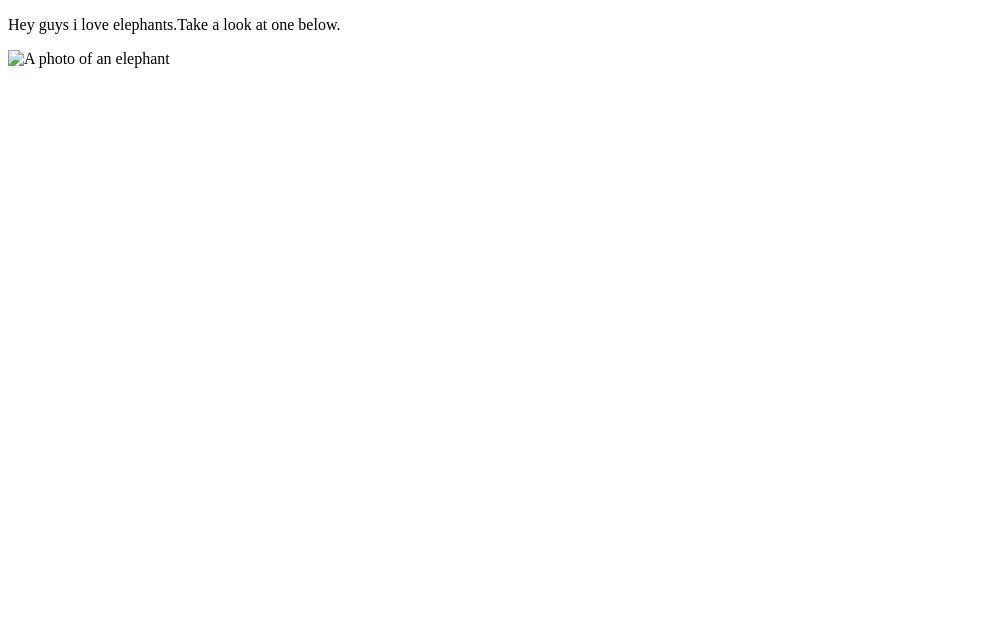
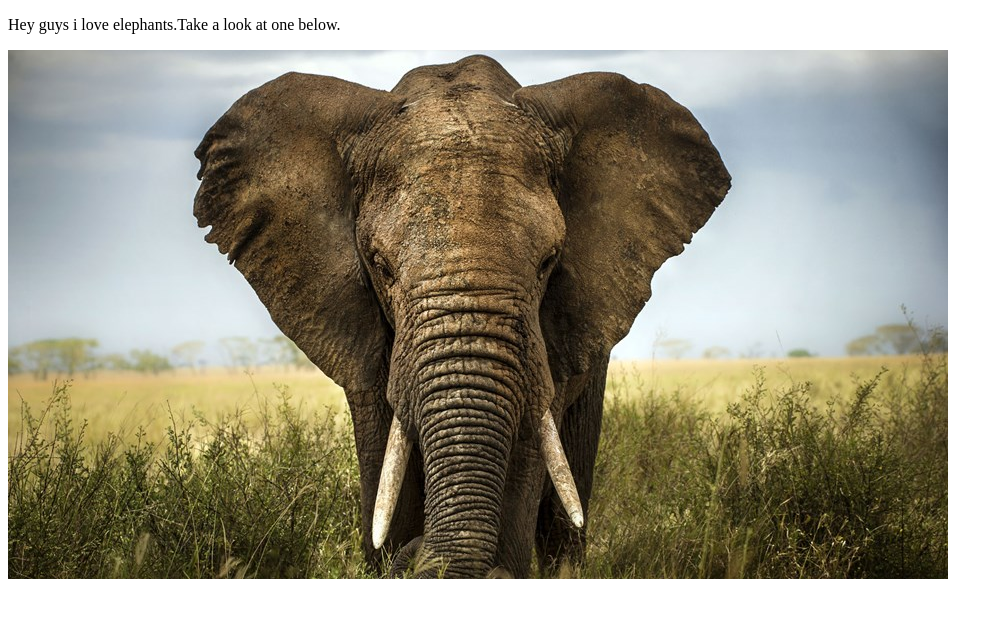
Before and after one commit to macc254/myfirstwebpage, a plain HTML site: page favorite-things.html in a window 1280 px wide. Shown: the whole page, without its empty margins (0-1003 px from the left). Drawn offline with Linux system fonts and the light colour scheme.

Commit message:
add image of an elephant

```diff
--- a/favorite-things.html
+++ b/favorite-things.html
@@ -8,7 +8,7 @@
 
 <body>
   <p>Hey guys i love elephants.Take a look at one below.</p>
-  <img src="elephant.jpg" alt="A photo of an elephant">
+  <img src="images/elephant.jpg" alt="A photo of an elephant">
 
 
 </body>
```
